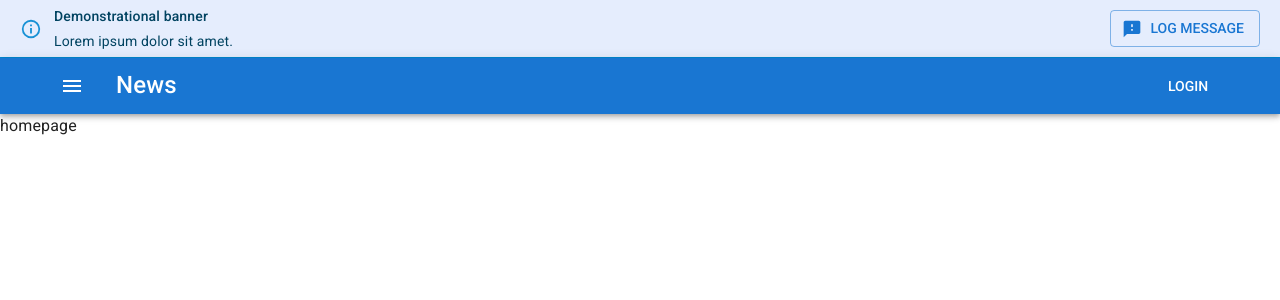
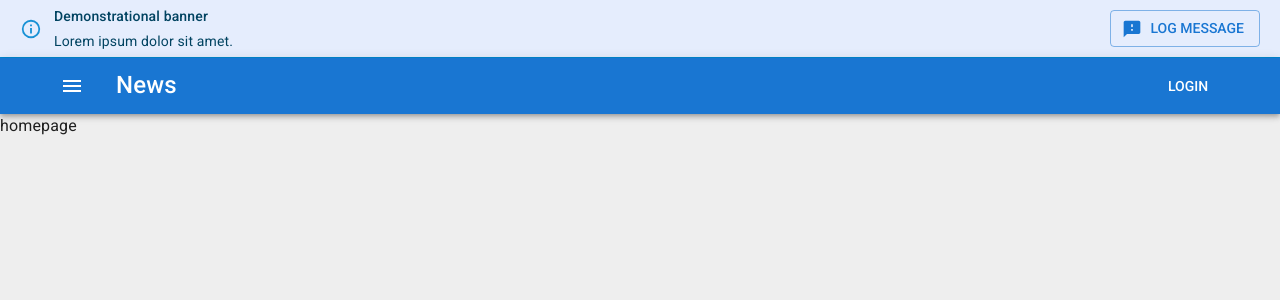
Before and after one commit to KiT-Maverik/expo, a React (Vite) app: page / in a window 1280 px wide. Shown: the top 300 px of the page. Built offline with nearby package versions, Linux system fonts and the light colour scheme.

Commit message:
Refactor global styles to utilize theme properties
Updated globalStyles to be a function that accepts the theme object and applies the background color dynamically based on the theme's palette. This ensures better alignment with theme customization and improves overall styling consistency.

```diff
--- a/src/styles/global.styles.ts
+++ b/src/styles/global.styles.ts
@@ -1,10 +1,12 @@
 import { Interpolation } from "@mui/material";
 import { Theme } from "@mui/material/styles";
 
-export const globalStyles: Interpolation<Theme> = {
-  "#root": {
-    display: "flex",
-    flexDirection: "column",
-    minHeight: "100vh",
-  },
-} as const;
+export const globalStyles: Interpolation<Theme> = (theme) =>
+  ({
+    "#root": {
+      display: "flex",
+      flexDirection: "column",
+      minHeight: "100vh",
+      backgroundColor: theme.palette.background.surface,
+    },
+  }) as const;
```
